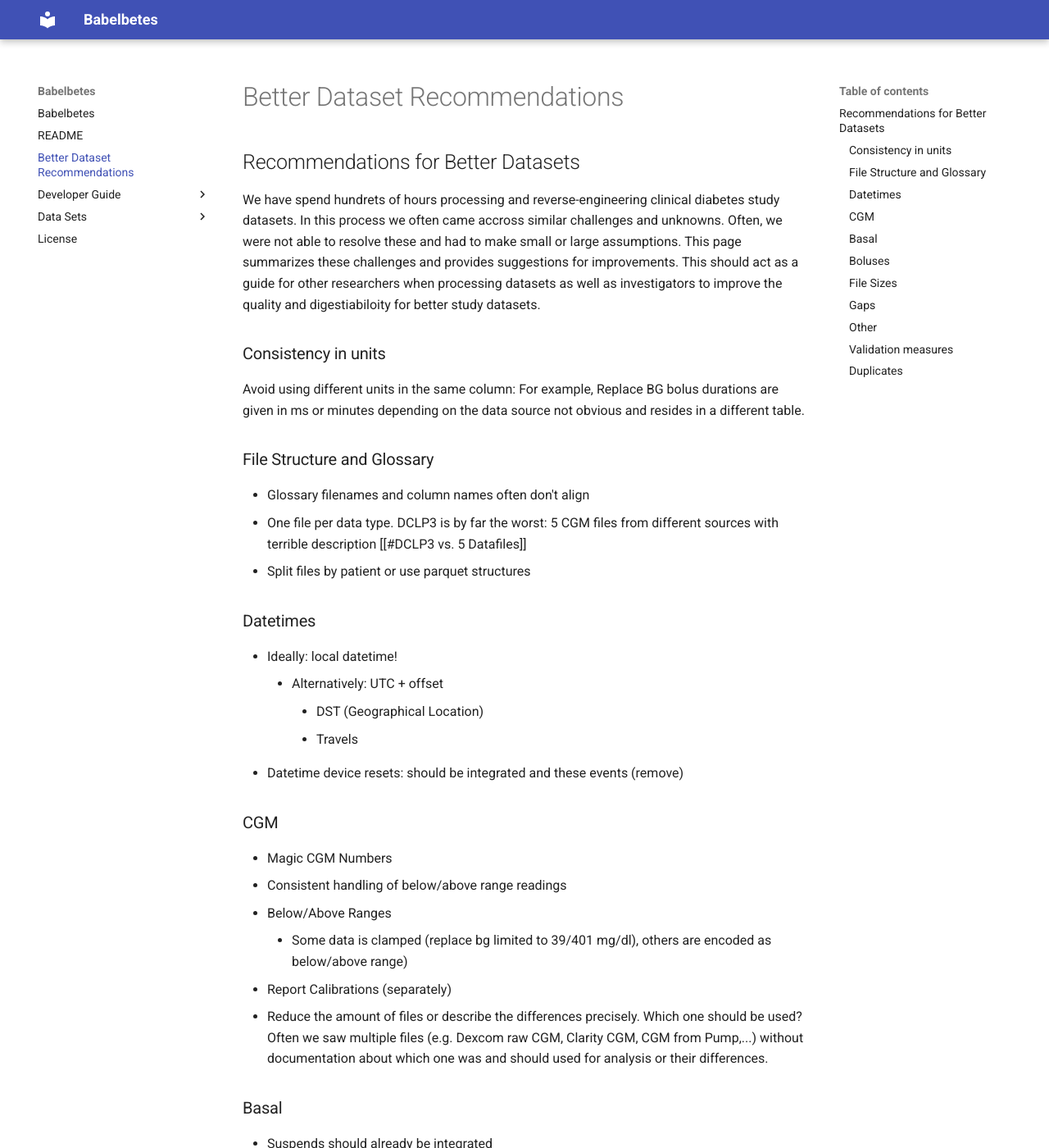
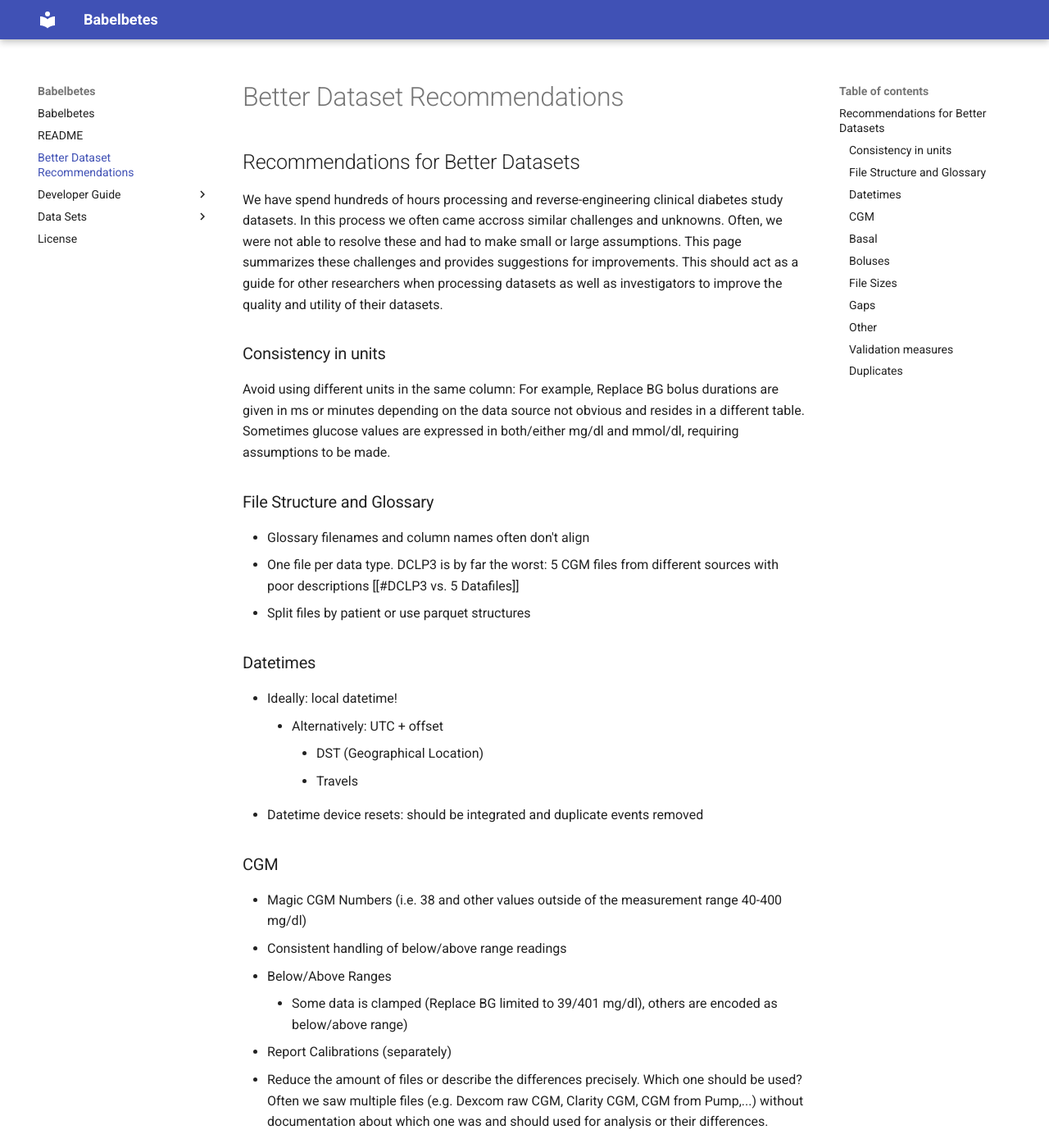
Before and after one commit to nudgebg/egvinsulin, an MkDocs documentation site: the page built from docs/recommendations.md, in a window 1280 px wide and 1400 px high. Shown: the whole window at 82% size. Built offline with MkDocs 1.6.1 and Material for MkDocs 9.7.7, drawn with Linux system fonts in a browser that asks for light colours; some of the changed text lies outside the part shown.

Commit message:
Update recommendations.md
small changes

```diff
--- a/docs/recommendations.md
+++ b/docs/recommendations.md
@@ -1,13 +1,13 @@
 ## Recommendations for Better Datasets
 
-We have spend hundrets of hours processing and reverse-engineering clinical diabetes study datasets. In this process we often came accross similar challenges and unknowns. Often, we were not able to resolve these and had to make small or large assumptions. This page summarizes these challenges and provides suggestions for improvements. This should act as a guide for other researchers when processing datasets as well as investigators to improve the quality and digestiabiloity for better study datasets.
+We have spend hundreds of hours processing and reverse-engineering clinical diabetes study datasets. In this process we often came accross similar challenges and unknowns. Often, we were not able to resolve these and had to make small or large assumptions. This page summarizes these challenges and provides suggestions for improvements. This should act as a guide for other researchers when processing datasets as well as investigators to improve the quality and utility of their datasets.
 
 ### Consistency in units
-Avoid using different units in the same column: For example, Replace BG bolus durations are given in ms or minutes depending on the data source not obvious and resides in a different table.
+Avoid using different units in the same column: For example, Replace BG bolus durations are given in ms or minutes depending on the data source not obvious and resides in a different table.  Sometimes glucose values are expressed in both/either mg/dl and mmol/dl, requiring assumptions to be made.
 
 ### File Structure and Glossary
 - Glossary filenames and column names often don't align
-- One file per data type. DCLP3 is by far the worst: 5 CGM files from different sources with terrible description [[#DCLP3 vs. 5 Datafiles]]
+- One file per data type. DCLP3 is by far the worst: 5 CGM files from different sources with poor descriptions [[#DCLP3 vs. 5 Datafiles]]
 - Split files by patient or use parquet structures
 
 ### Datetimes
@@ -15,13 +15,13 @@ Avoid using different units in the same column: For example, Replace BG bolus du
 	* Alternatively: UTC + offset
 		* DST (Geographical Location)
 		* Travels
-* Datetime device resets: should be integrated and these events (remove)
+* Datetime device resets: should be integrated and duplicate events removed
 
 ### CGM
-* Magic CGM Numbers
+* Magic CGM Numbers (i.e. 38 and other values outside of the measurement range 40-400 mg/dl)
 * Consistent handling of below/above range readings
 * Below/Above Ranges
-	* Some data is clamped (replace bg limited to 39/401 mg/dl), others are encoded as below/above range)
+	* Some data is clamped (Replace BG limited to 39/401 mg/dl), others are encoded as below/above range)
 * Report Calibrations (separately)
 * Reduce the amount of files or describe the differences precisely. Which one should be used? Often we saw multiple files (e.g. Dexcom raw CGM, Clarity CGM, CGM from Pump,...) without documentation about which one was and should used for analysis or their differences.
 
@@ -30,17 +30,17 @@ Avoid using different units in the same column: For example, Replace BG bolus du
 * Temporary Basals should already be integrated
 
 ### Boluses
-* Clarity on extended boluses timestamps
-* Delivered portion, not the requested
+* Provided clarity on extended boluses timestamps
+* Record the delivered portion, not the requested portion
 
 ### File Sizes
 * Datasets split by patient if large
-* Only one unit! (mmol vs. mg/dl no extra column for the unit)
+* Only one unit! (mmol/dL vs. mg/dl no extra column for the unit)
 ### Gaps
-* Often data gaps result in large basal durations which seems to be caused by retrospective processing (sometimes >250 days (replacebg). Which makes it difficult to judge if the basal rate is active for more than a day or data is missing.
+* Often data gaps result in large basal durations which seems to be caused by retrospective processing (sometimes >250 days (Replace BG). This makes it difficult to determine if the basal rate is active for more than a day, or if data is missing.
 * Mention of missing data
 * Remove data before study started (orphan pump events)
-- If there is no data is this because of no boluses occurred or because they are not reported? (Watchdog)
+- If there is no data is this because no boluses occurred or because they are not reported? (Watchdog)
 ### Other
 * Remove duplicates
 ### Validation measures
@@ -48,4 +48,4 @@ Avoid using different units in the same column: For example, Replace BG bolus du
 * Report of CGM TIR, mean, std
 ### Duplicates
 Many datasets contain duplicates and NaN Values
-It is unclear often how they should be interpreted. Complete duplicates might be dropped but often the dose is different. Or the same value is reported twice within close temporal distance (e.g. T1DEXI basal injections). Then, it is unclear wether these are double injections or duplicated imports. Also, priming doses are not marked as such. Often, MDI doses seem to be missing.
+It is unclear often how these should be interpreted. Complete duplicates might be dropped but often the dose is different. Or the same value is reported twice within close temporal distance (e.g. T1DEXI basal injections). Then, it is unclear wether these are double injections or duplicate imports. Also, priming doses are not marked as such. Often, MDI doses seem to be missing.
```
